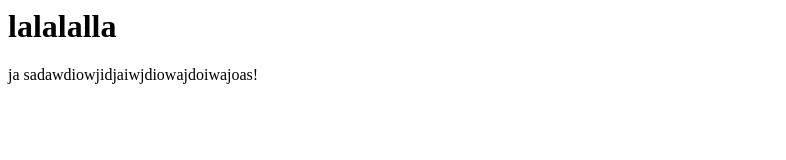
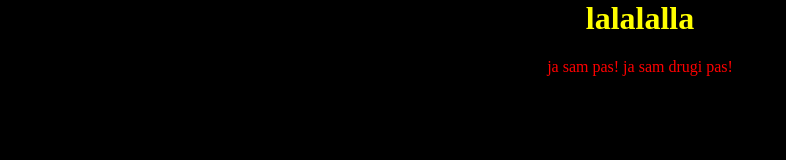
Before and after one commit to ingokodba/gittutorial, a plain HTML site: page index.html in a window 1280 px wide. Shown: the whole page, without its empty margins (0-786 px from the left). Drawn offline with Linux system fonts and the light colour scheme.

Commit message:
fired that dumb guy

```diff
--- a/index.html
+++ b/index.html
@@ -1,4 +1,8 @@
 <html>
+<head>
+<link rel="stylesheet" type="text/css" href="style.css">
+</head>
 <h1>lalalalla</h1>
-ja sadawdiowjidjaiwjdiowajdoiwajoas!
+ja sam pas!
+ja sam drugi pas!
 </html>
```
